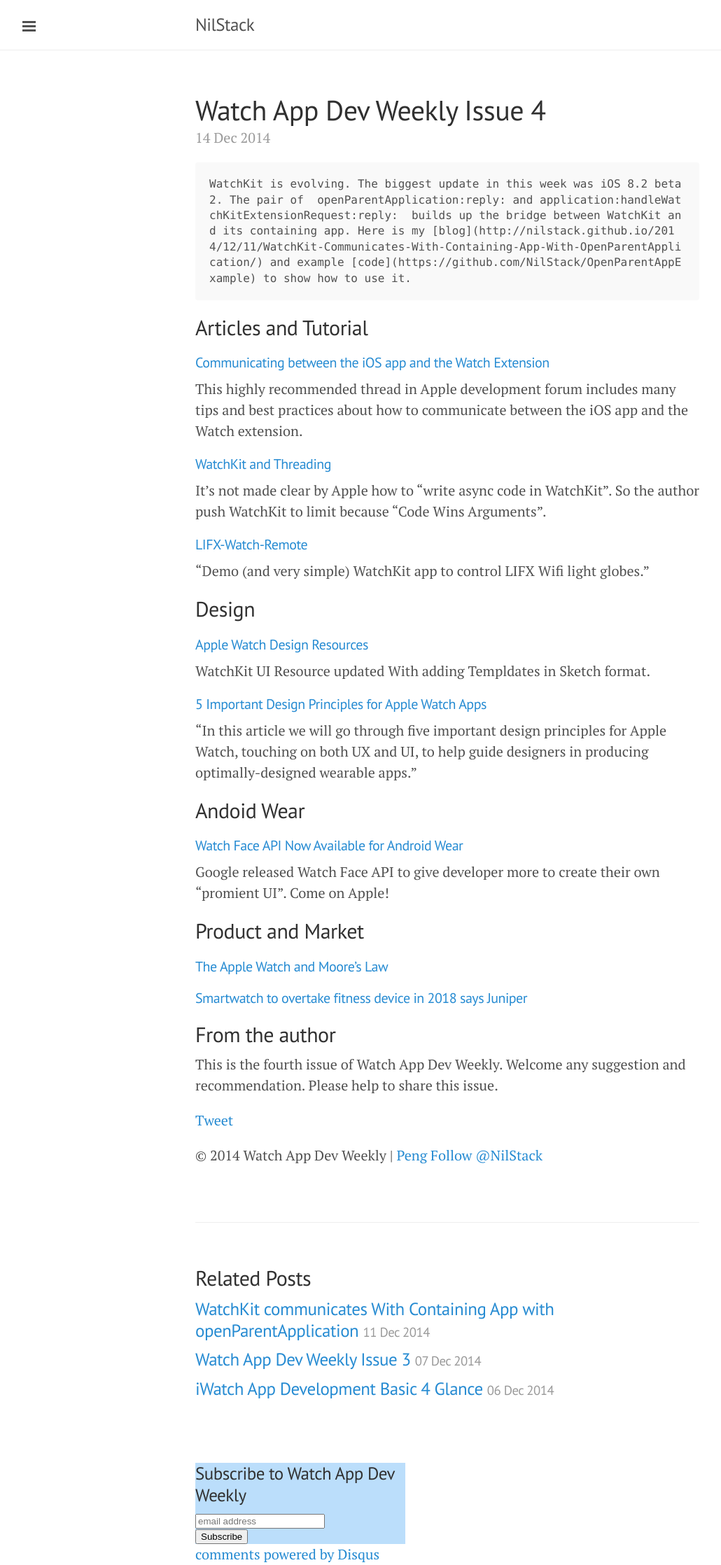
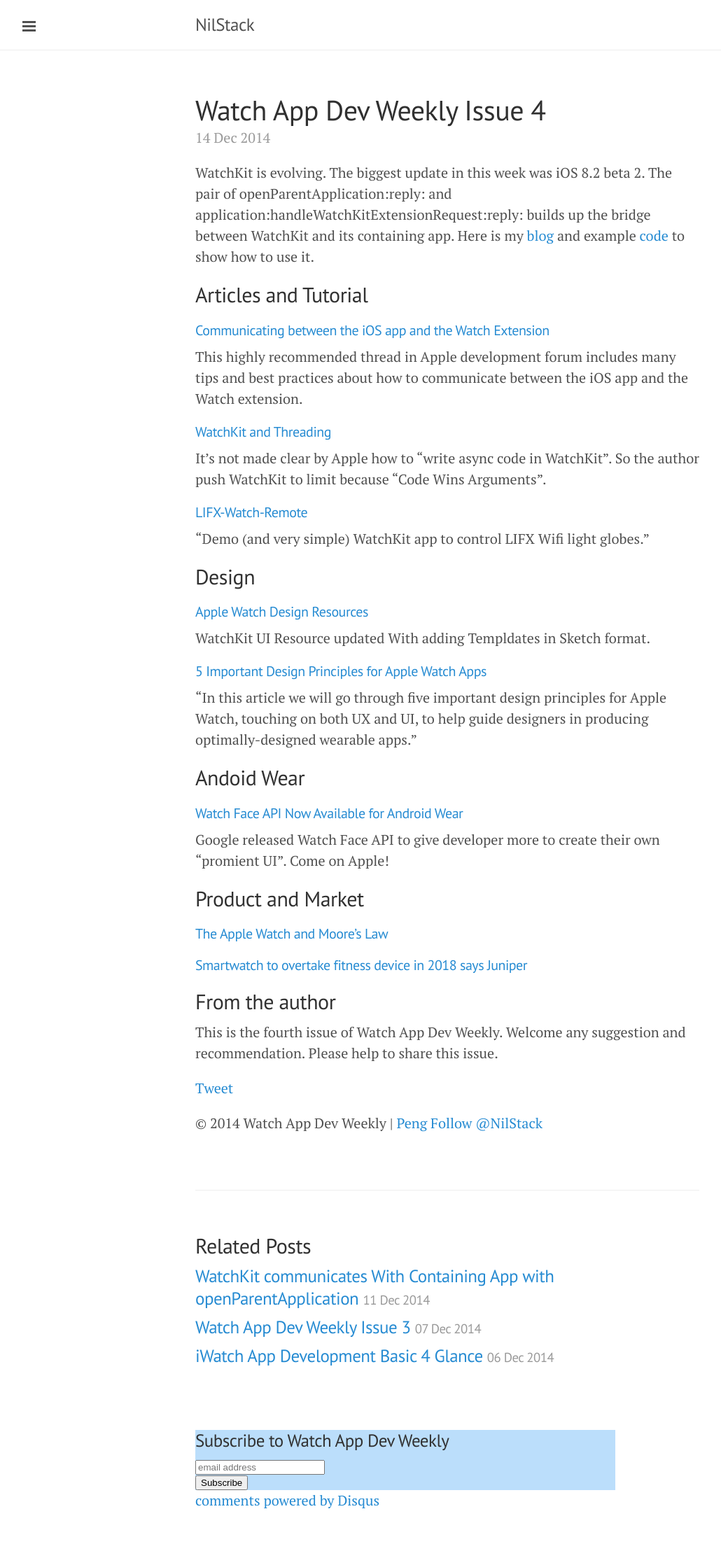
Before and after one commit to GitPeng/GitPeng.github.io, a Jekyll site: the page built from _posts/2014-12-14-Watch-App-Dev-Weekly-Issue-4.md, in a window 1280 px wide. Shown: the whole page at 70% size, without its empty margins (1-1031 px from the left). Built offline with Jekyll 4.4.1, drawn with Linux system fonts in a browser that asks for light colours; Markdown is read by kramdown in place of the engine named in the settings; comment, search, counter and statistics services are not loaded; after the commit the page ends 2159 px from its top, so only the background shows below that.

Commit message:
change styles

```diff
--- a/_includes/subscribeheader.html
+++ b/_includes/subscribeheader.html
@@ -2,7 +2,7 @@
 <!-- Begin MailChimp Signup Form -->
 <link href="//cdn-images.mailchimp.com/embedcode/slim-081711.css" rel="stylesheet" type="text/css">
 <style type="text/css">
-	#mc_embed_signup{background:#BBDEFB; clear:left; font:18px Helvetica,Arial,sans-serif;  width:300px;}
+	#mc_embed_signup{background:#BBDEFB; clear:left; font:18px Helvetica,Arial,sans-serif;  width:600px;}
 
 </style>
 <div id="mc_embed_signup">
--- a/_posts/2014-12-14-Watch-App-Dev-Weekly-Issue-4.md
+++ b/_posts/2014-12-14-Watch-App-Dev-Weekly-Issue-4.md
@@ -3,7 +3,7 @@
 title: Watch App Dev Weekly Issue 4
 ---
 
-	WatchKit is evolving. The biggest update in this week was iOS 8.2 beta 2. The pair of  openParentApplication:reply: and application:handleWatchKitExtensionRequest:reply:  builds up the bridge between WatchKit and its containing app. Here is my [blog](http://nilstack.github.io/2014/12/11/WatchKit-Communicates-With-Containing-App-With-OpenParentApplication/) and example [code](https://github.com/NilStack/OpenParentAppExample) to show how to use it.
+WatchKit is evolving. The biggest update in this week was iOS 8.2 beta 2. The pair of  openParentApplication:reply: and application:handleWatchKitExtensionRequest:reply:  builds up the bridge between WatchKit and its containing app. Here is my [blog](http://nilstack.github.io/2014/12/11/WatchKit-Communicates-With-Containing-App-With-OpenParentApplication/) and example [code](https://github.com/NilStack/OpenParentAppExample) to show how to use it.
 
 ## Articles and Tutorial
 
```
